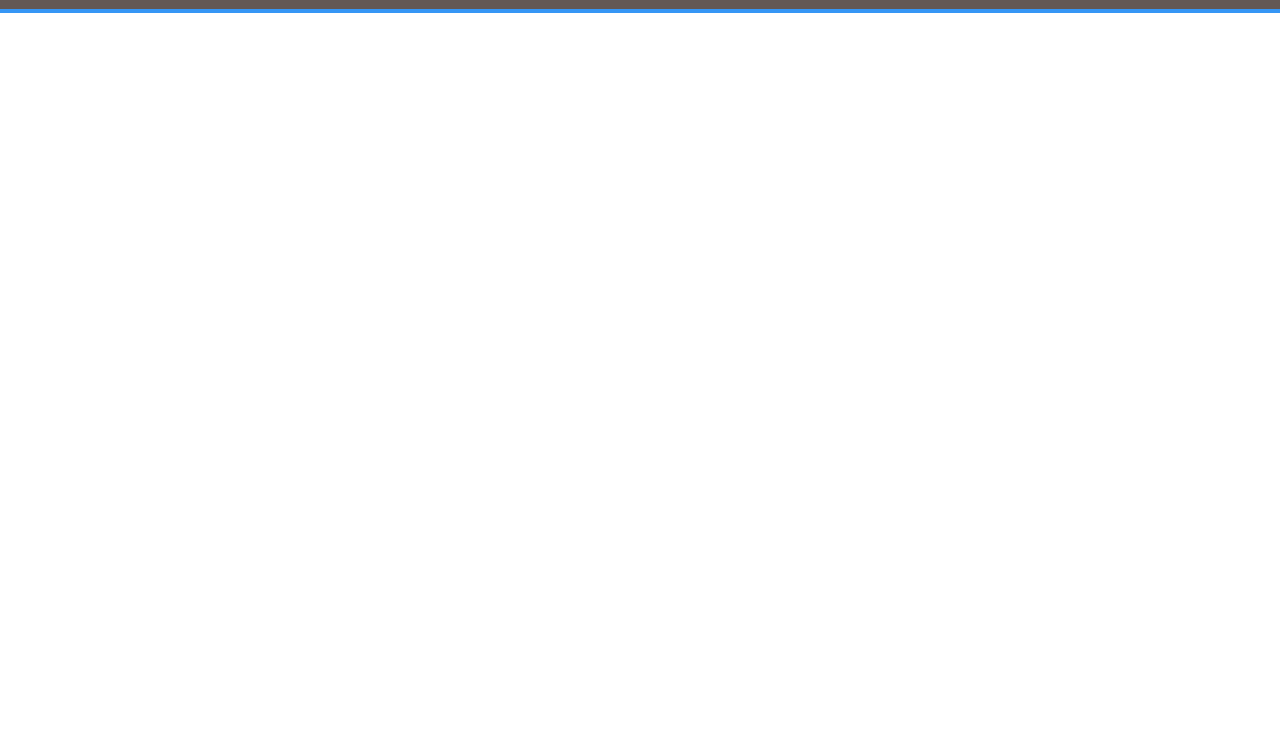
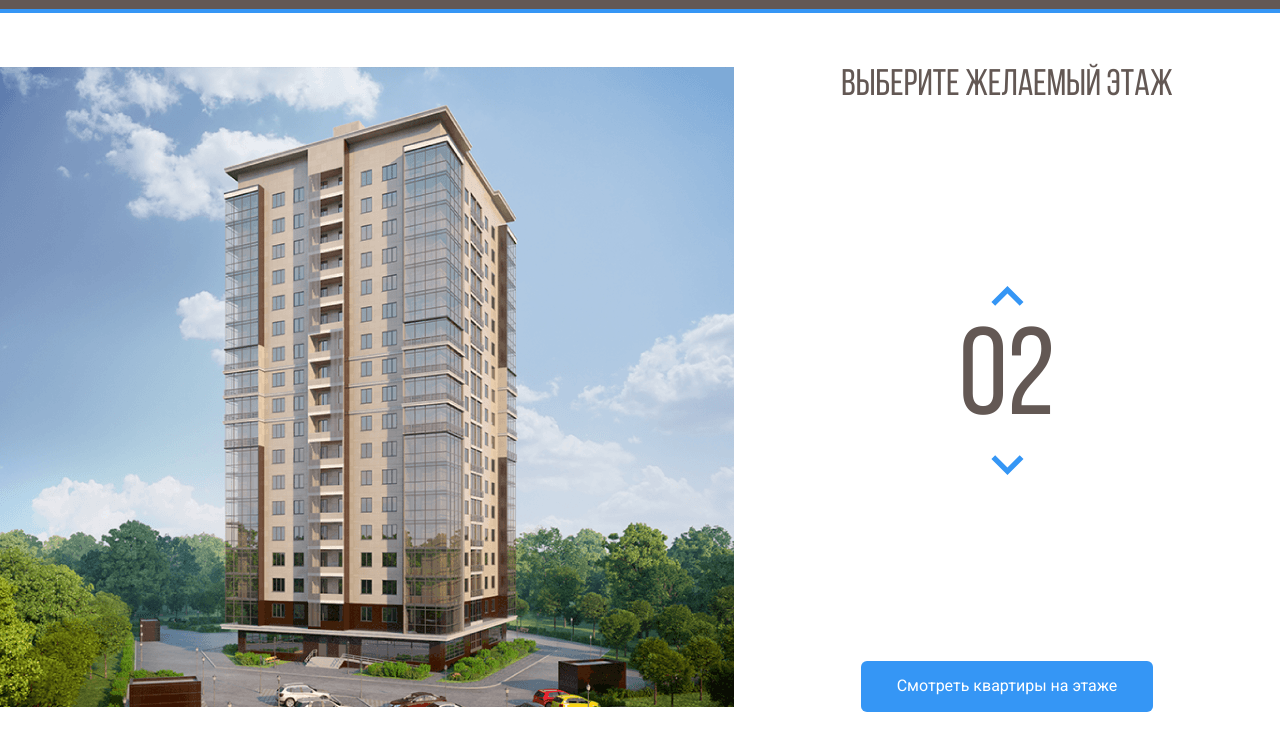
Before and after one commit to n00ll/melody, a plain HTML site: page index.html in a window 1280 px wide. Shown: the part 55-800 px from the top of the page. Drawn offline with Linux system fonts and the light colour scheme.

Commit message:
Cхема дома и верстка навигации

```diff
--- a/css/style.css
+++ b/css/style.css
@@ -1,3 +1,12 @@
+@font-face {
+    font-family: 'Bebas Neue';
+    src: local('Bebas Neue Regular Regular'), local('BebasNeueRegular'),
+        url('../fonts/BebasNeueRegular.woff2') format('woff2'),
+        url('../fonts/BebasNeueRegular.woff') format('woff');
+    font-weight: normal;
+    font-style: normal;
+    font-display: swap;
+}
 * {
     box-sizing: border-box;
 }
@@ -49,3 +58,61 @@ body {
     text-decoration: none;
     color: #fff;
 }
+.main {
+    max-width: 1280px;
+    margin: auto;
+    padding-top: 54px;
+    display: flex;
+}
+.main-info {
+    flex-grow: 1;
+    text-align: center;
+    display: flex;
+    flex-direction: column;
+    align-items: center;
+    justify-content: space-between;
+}
+.home-image path {
+    opacity: 0;
+    cursor: pointer;
+}
+.home-image path:hover {
+    opacity: 1;
+}
+.counter-group {
+    display: flex;
+    flex-direction: column;
+    align-items: center;
+}
+.counter-button {
+    background-color: #fff;
+    border: none;
+}
+.counter-arrow-down {
+    transform: rotateX(180deg);
+}
+.main-title {
+    font-family: "Bebas Neue", sans-serif;
+    font-style: normal;
+    font-weight: normal;
+    font-size: 37px;
+    line-height: 37px;
+    color: #635854;
+    margin: 0;
+}
+.counter {
+    font-family: "Bebas Neue", sans-serif;
+    color: #635854;
+    font-size: 124px;
+}
+.button-primary {
+    background: #3596F5;
+    border-radius: 6px;
+    color: #fff;
+    border: none;
+    padding: 16px 36px;
+    cursor: pointer;
+}
+.counter-button {
+    cursor: pointer;
+}
--- a/index.html
+++ b/index.html
@@ -41,5 +41,50 @@
         </div>
         <!-- /.navbar -->
     </header>
+    <main class="main">
+        <div class="main-image">
+            <svg class=home-image width="734" height="640" viewBox="0 0 734 640" fill="none" xmlns="http://www.w3.org/2000/svg" xmlns:xlink="http://www.w3.org/1999/xlink">
+                <rect width="734" height="640" fill="url(#pattern0)"/>
+                <defs>
+                <pattern id="pattern0" patternContentUnits="objectBoundingBox" width="1" height="1">
+                <use xlink:href="#image0" transform="translate(-0.00408719) scale(0.0013624 0.0015625)"/>
+                </pattern>
+                <image id="image0" width="740" height="640" xlink:href="img/home.png"/>
+                </defs>
+                <path d="M222 527L442.8 535L512 521.3V543L443.5 562.7L222 551.7V527Z" fill="#3595F6" fill-opacity="0.75"/>
+                <path d="M223 526V501L443.3 504.3L513 501V521L443.7 534L223 526Z" fill="#3595F6" fill-opacity="0.75"/>
+                <path d="M223 500V475H444H513V498L445 505L223 500Z" fill="#3595F6" fill-opacity="0.75"/>
+                <path d="M223 476V451L444.3 447.3L512 454V476H444" fill="#3595F6" fill-opacity="0.75"/>
+                <path d="M223 450V424L444.5 420.7L513 431.7V453L444 446.3L223 450Z" fill="#3595F6" fill-opacity="0.75"/>
+                <path d="M222 423V399.3L443 387L514 410V431.3L443 419L222 423Z" fill="#3595F6" fill-opacity="0.75"/>
+                <path d="M222 401V376L444.2 359.7L514 388.3V409L443.7 387.3L222 401Z" fill="#3595F6" fill-opacity="0.75"/>
+                <path d="M222 376V351L444.5 330.7L514 367.3V388L442 359.3L222 376Z" fill="#3595F6" fill-opacity="0.75"/>
+                <path d="M222 350V326L445 301.3L514 345.3V367L444.7 329L222 350Z" fill="#3595F6" fill-opacity="0.75"/>
+                <path d="M222 325V301L444.5 272.3L514 323.3V344L443.7 301.7L222 325Z" fill="#3595F6" fill-opacity="0.75"/>
+                <path d="M221 301V277L443.3 244L514 303.3V323L444 272.3L221 301Z" fill="#3595F6" fill-opacity="0.75"/>
+                <path d="M222 276V252L443.2 217L513 281V302L444.3 243.7L222 276Z" fill="#3595F6" fill-opacity="0.75"/>
+                <path d="M222 252V227L444.3 189L513 259.3V280L444 216L222 252Z" fill="#3595F6" fill-opacity="0.75"/>
+                <path d="M222 226V201L442.8 157.3L513 236.3V259L444 185.7L222 226Z" fill="#3595F6" fill-opacity="0.75"/>
+                <path d="M223 202V177L443 129L513 214V237L442.3 157.7L223 202Z" fill="#3595F6" fill-opacity="0.75"/>
+                <path d="M222 177V152L441.8 100L513 192.3V215L443.3 128.7L222 177Z" fill="#3595F6" fill-opacity="0.75"/>
+                <path d="M222 152V126L444 69.3L513 171V192L443.7 100.3L222 152Z" fill="#3595F6" fill-opacity="0.75"/>
+                </svg>
+        </div>
+        <!-- /.main-image -->
+        <div class="main-info">
+            <h2 class="main-title">Выберите желаемый этаж</h2>
+            <div class="counter-group">
+                <button class="counter-button counter-up">
+                    <img src="img/arrow.svg" alt="arrow-up" class="counter-arrow counter-arrow-up">
+                </button>
+                <span class="counter">02</span>
+                <button class="counter-button counter-down">
+                    <img src="img/arrow.svg" alt="arrow-down" class="counter-arrow counter-arrow-down">
+                </button>
+            </div>
+            <!-- /.counter-group -->
+            <button class="button button-primary">Смотреть квартиры на этаже</button>
+        </div>
+    </main>
 </body>
 </html>
```
Also changed, not shown: fonts/BebasNeueRegular.woff (added), fonts/BebasNeueRegular.woff2 (added), img/arrow.svg (added), img/home.png (added).
